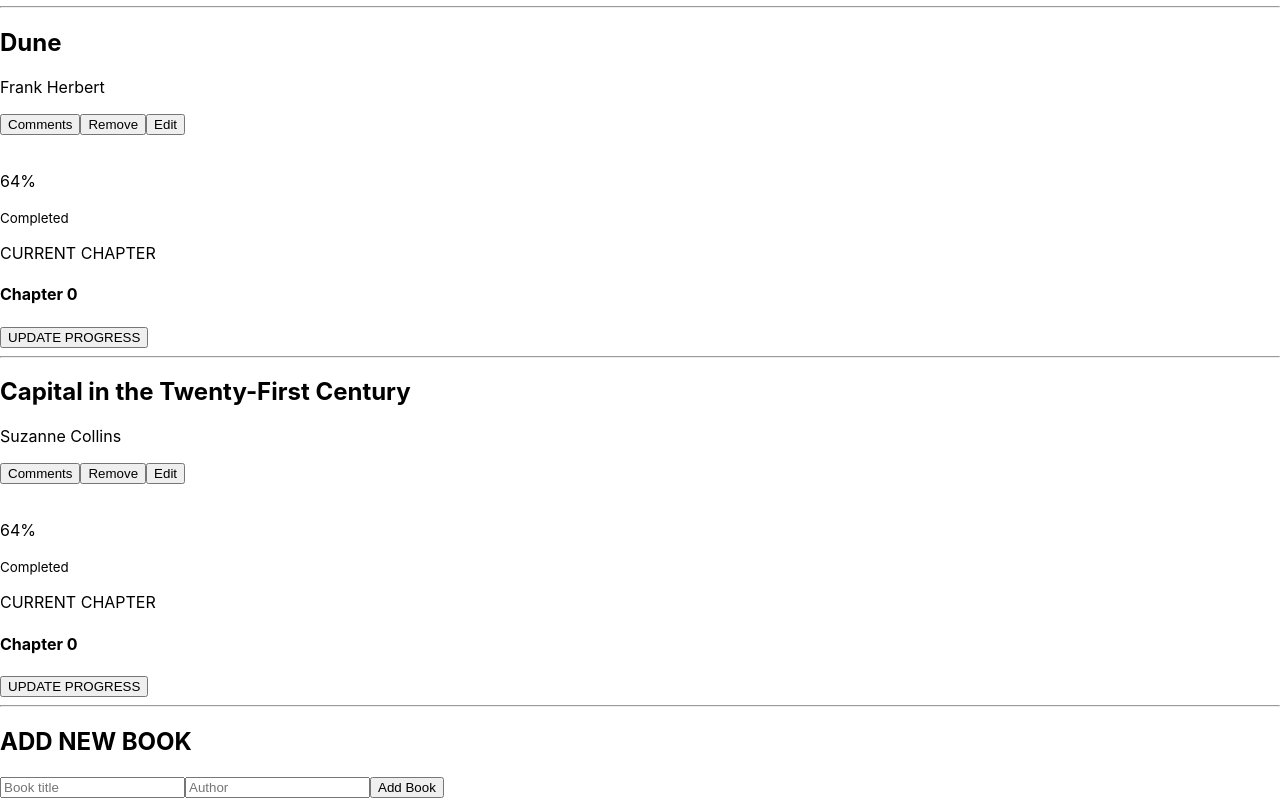
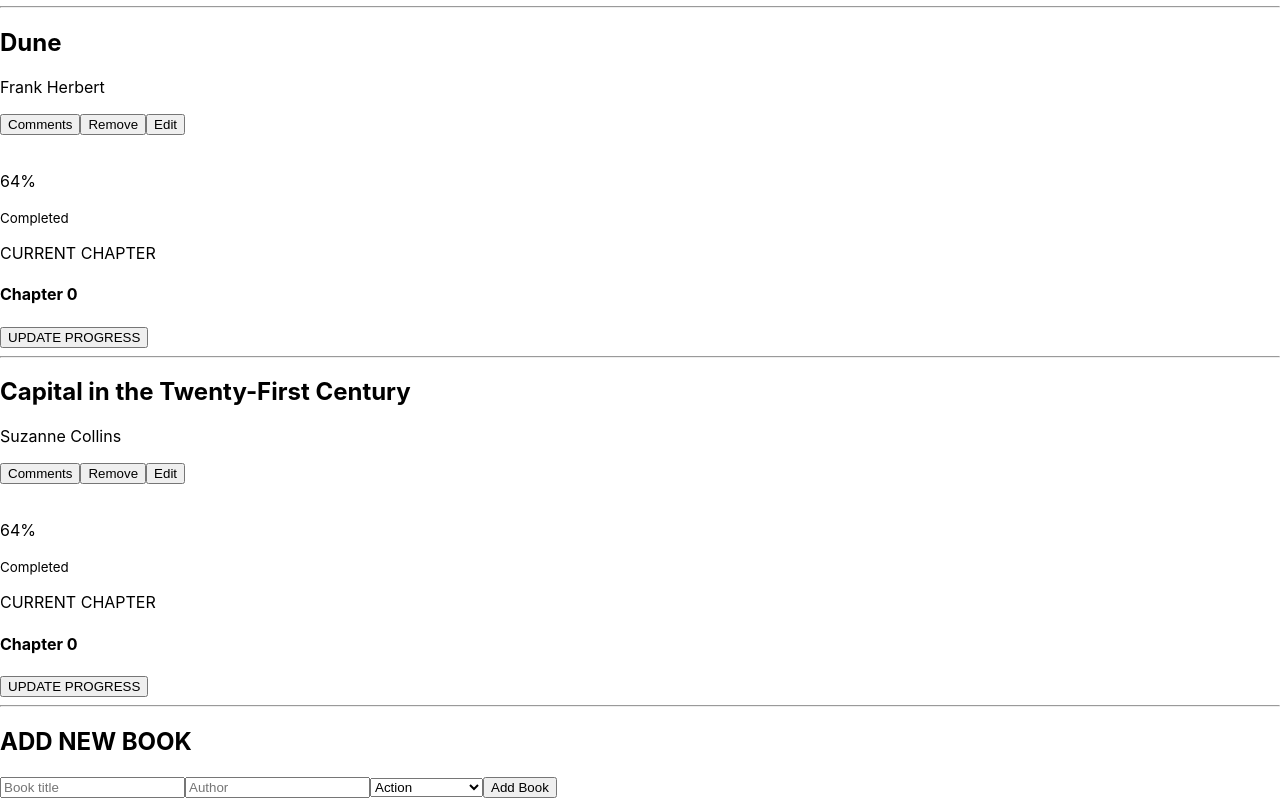
Before and after one commit to abdulhamiid/bookstore, a React (Create React App) app: page / in a window 1280 px wide. Shown: the part 450-1248 px from the top of the page. Built offline with nearby package versions, Linux system fonts and the light colour scheme; the HTML template or start-up script is replaced by a standard one.

Commit message:
Add catogory selection field

```diff
--- a/src/components/Form.js
+++ b/src/components/Form.js
@@ -1,21 +1,27 @@
 import React, { useState } from 'react';
 import { useDispatch } from 'react-redux/es/exports';
+import { v4 as uuidv4 } from 'uuid';
 import { addBook } from '../redux/books/books';
 
+export const bookData = {
+  item_id: uuidv4(),
+  title: '',
+  author: '',
+  category: 'Action',
+};
 function Form() {
   const dispatch = useDispatch();
-  const [book, setBook] = useState({
-    title: '',
-    author: '',
-  });
+  const [book, setBook] = useState(bookData);
 
   const handleSubmit = (e) => {
     e.preventDefault();
-    if (book.title.trim() || book.author.trim()) {
+    if (book.title.trim() && book.author.trim()) {
       dispatch(addBook(book));
       setBook({
+        item_id: '',
         title: '',
         author: '',
+        category: 'Action',
       });
     }
   };
@@ -34,12 +40,25 @@
     });
   };
 
+  const handleSelect = (e) => {
+    console.log(e.target.value);
+    setBook({
+      ...book,
+      category: e.target.value,
+    });
+  };
+
   return (
     <>
       <h2>ADD NEW BOOK</h2>
       <form onSubmit={handleSubmit}>
         <input type="text" placeholder="Book title" value={book.title} onChange={handleTitle} />
         <input type="text" placeholder="Author" value={book.author} onChange={handleAuthor} />
+        <select value={book.category} onChange={handleSelect}>
+          <option value="Action">Action</option>
+          <option value="Science Fction">Science Fiction</option>
+          <option value="Economy">Economy</option>
+        </select>
         <button type="submit">Add Book</button>
       </form>
     </>
```
